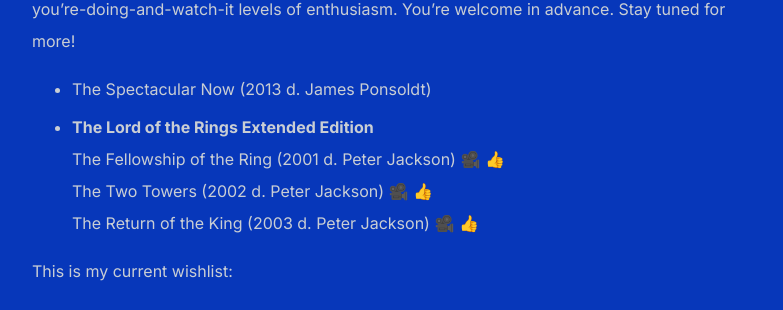
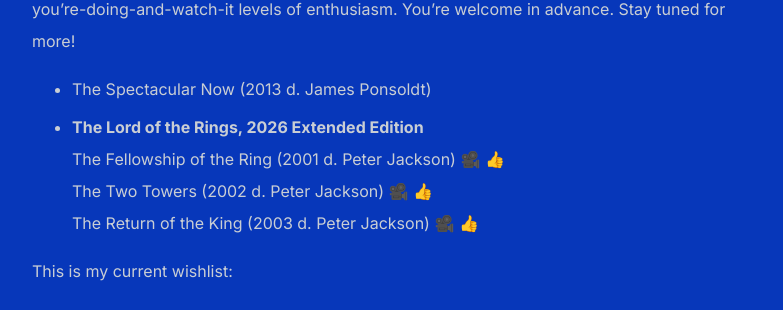
Before and after one commit to shihankanungo/shihankanungo.github.io, a Jekyll site: the page built from movies.md, in a window 1280 px wide. Shown: the part 1207-1517 px from the top of the page, without its empty margins (248-1031 px from the left). Built offline with Jekyll 4.4.1, drawn with Linux system fonts in a browser that asks for light colours.

Commit message:
Update movies.md

```diff
--- a/movies.md
+++ b/movies.md
@@ -15,7 +15,7 @@
 Below is a lovingly curated list of 1 movies I've watched *so far* this year&mdash;films I'd recommend to friends, strangers, time travelers, and probably even sworn enemies. If it’s listed here, it’s worth your time. If it’s marked with a 👍, it's a full-throated endorsement&mdash;like, stop-what-you're-doing-and-watch-it levels of enthusiasm. You're welcome in advance. Stay tuned for more!
 
 - The Spectacular Now (2013 d. James Ponsoldt)
-- **The Lord of the Rings Extended Edition** <br>
+- **The Lord of the Rings, 2026 Extended Edition** <br>
   The Fellowship of the Ring (2001 d. Peter Jackson) 🎥 👍 <br>
   The Two Towers (2002 d. Peter Jackson) 🎥 👍 <br>
   The Return of the King (2003 d. Peter Jackson) 🎥 👍
```
